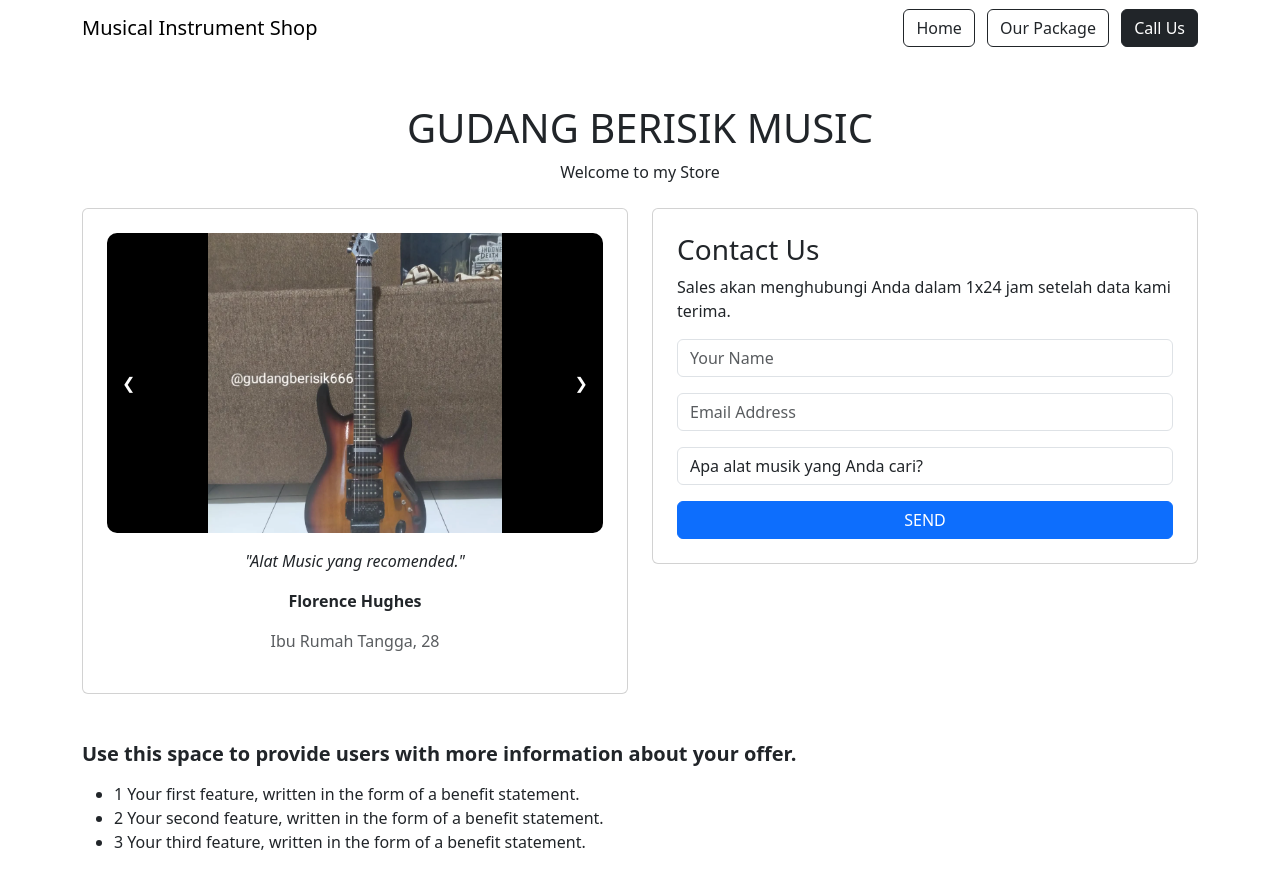
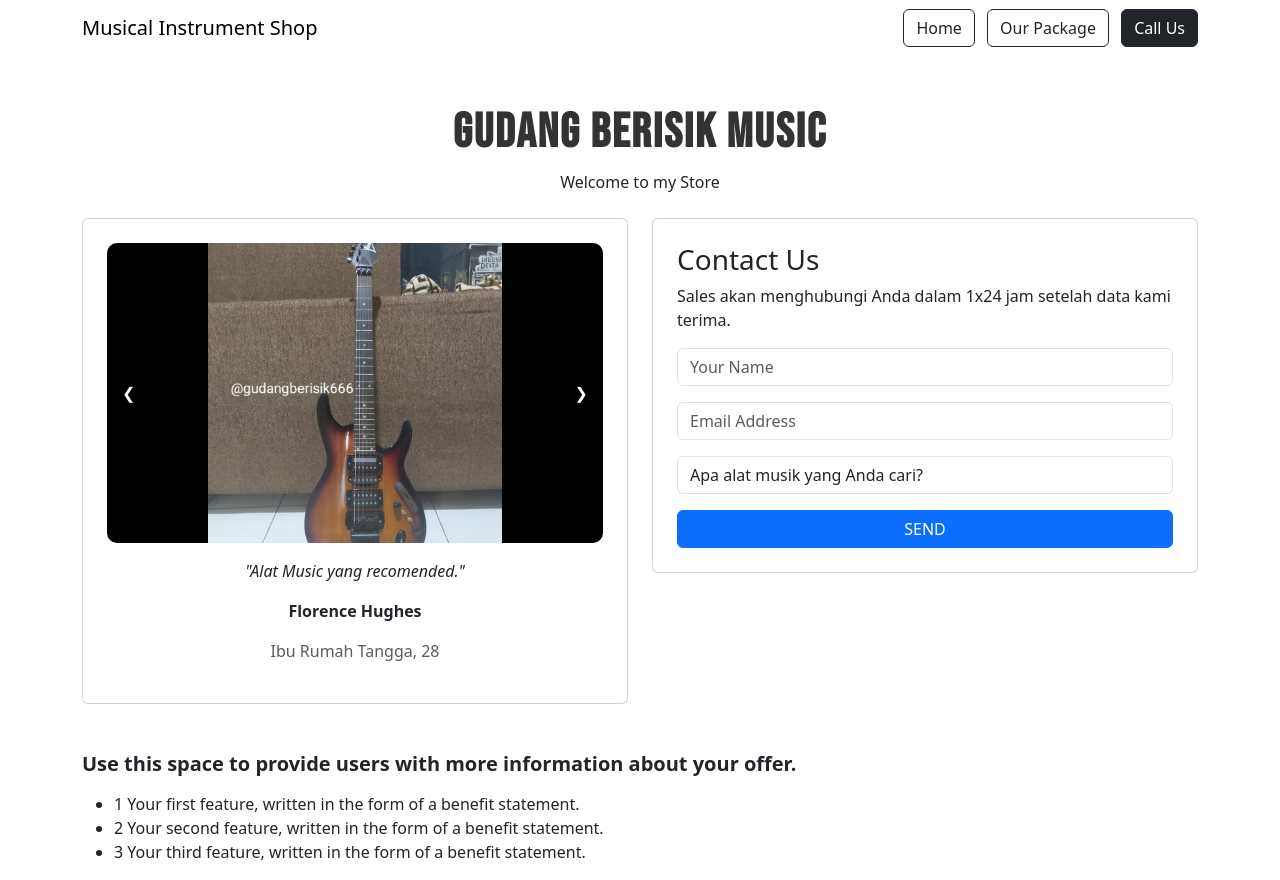
Before and after one commit to revou-fundamental-course/17-feb-25-ichsanx, a plain HTML site: page index.html in a window 1280 px wide. Drawn offline with nearby package versions, Linux system fonts and the light colour scheme.

Commit message:
Update CSS dan index header font

```diff
--- a/css/styles.css
+++ b/css/styles.css
@@ -1,3 +1,14 @@
+.hero h1 {
+    font-family: 'Bebas Neue', sans-serif; /* Bisa diganti dengan 'Anton' */
+    font-size: 48px; /* Sesuaikan ukuran */
+    font-weight: bold;
+    letter-spacing: 2px;
+    text-transform: uppercase;
+    color: #333; /* Sesuaikan warna */
+}
+
+
+
 /* Slideshow Container */
 .slideshow-container {
     position: relative;
--- a/index.html
+++ b/index.html
@@ -5,7 +5,12 @@
 <head>
     <meta charset="UTF-8">
     <meta name="viewport" content="width=device-width, initial-scale=1.0">
+
+    <!-- Favicon -->
     <title>GUDANG BERISIK</title>
+
+    <!-- Font Header-->
+    <link href="https://fonts.googleapis.com/css2?family=Bebas+Neue&family=Anton&display=swap" rel="stylesheet">
 
     <!-- CSS -->
     <link href="https://cdn.jsdelivr.net/npm/bootstrap@5.3.0/dist/css/bootstrap.min.css" rel="stylesheet">
@@ -14,7 +19,6 @@
 </head>
 
 <body>
-
 
     <!-- Header & Navigation -->
     <header class="main-header">
```
